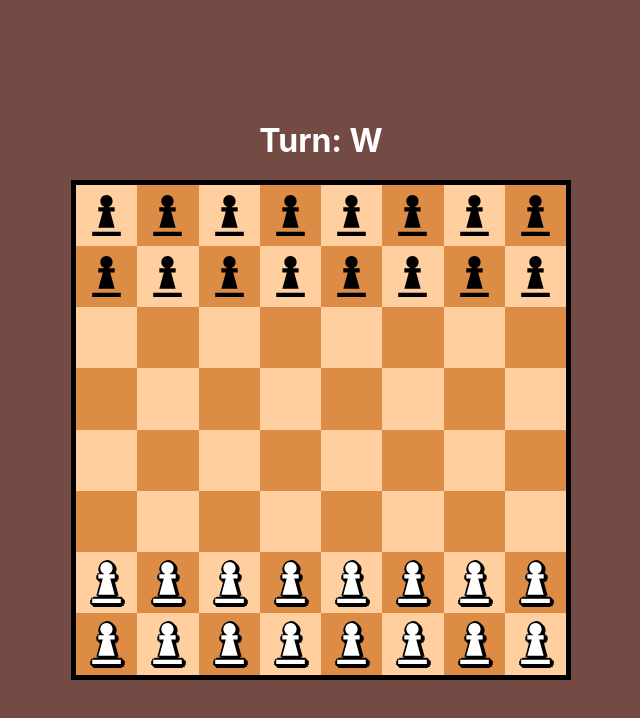
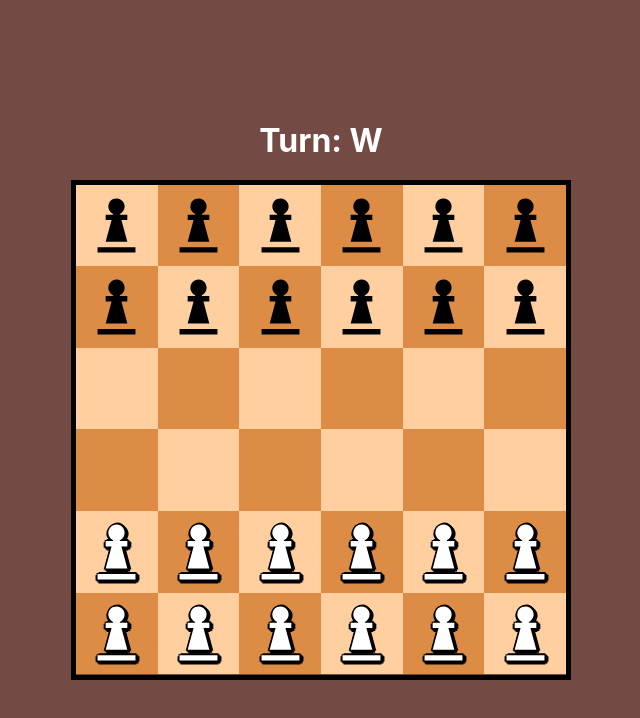
Before and after one commit to seelengxd/breakthrough, a React (Create React App) app in the folder frontend/: page / in a window 1280 px wide. Shown: the top 718 px of the page, without its empty margins (319-959 px from the left). Built offline with nearby package versions, Linux system fonts and the light colour scheme.

Commit message:
feat: change to 6x6

```diff
--- a/frontend/src/App.css
+++ b/frontend/src/App.css
@@ -23,7 +23,7 @@ h1 {
 
 #grid {
   display: grid;
-  grid-template-rows: repeat(8, 1fr);
+  grid-template-rows: repeat(6, 1fr);
   width: 500px;
   height: 500px;
   border: 5px solid black;
@@ -31,7 +31,7 @@ h1 {
 
 .row {
   display: grid;
-  grid-template-columns: repeat(8, 1fr);
+  grid-template-columns: repeat(6, 1fr);
 }
 
 .square {
--- a/frontend/src/App.js
+++ b/frontend/src/App.js
@@ -4,16 +4,14 @@ import Pawn from "./Pawn";
 import CircleIcon from "@mui/icons-material/Circle";
 
 function App() {
-  const SIZE = 8;
+  const SIZE = 6;
   const [grid, setGrid] = useState([
-    ["B", "B", "B", "B", "B", "B", "B", "B"],
-    ["B", "B", "B", "B", "B", "B", "B", "B"],
-    ["", "", "", "", "", "", "", ""],
-    ["", "", "", "", "", "", "", ""],
-    ["", "", "", "", "", "", "", ""],
-    ["", "", "", "", "", "", "", ""],
-    ["W", "W", "W", "W", "W", "W", "W", "W"],
-    ["W", "W", "W", "W", "W", "W", "W", "W"],
+    ["B", "B", "B", "B", "B", "B"],
+    ["B", "B", "B", "B", "B", "B"],
+    ["", "", "", "", "", ""],
+    ["", "", "", "", "", ""],
+    ["W", "W", "W", "W", "W", "W"],
+    ["W", "W", "W", "W", "W", "W"],
   ]);
   const [selectedPiece, setSelectedPiece] = useState([-1, -1]);
   const [moveOptions, setMoveOptions] = useState([]);
@@ -109,7 +107,7 @@ function App() {
         {grid.map((row, i) => (
           <div className="row" key={i}>
             {row.map((pawn, j) => (
-              <div className="square" key={i * 8 + j}>
+              <div className="square" key={i * SIZE + j}>
                 <Pawn
                   index={i * 8 + j}
                   pawn={pawn}
```
